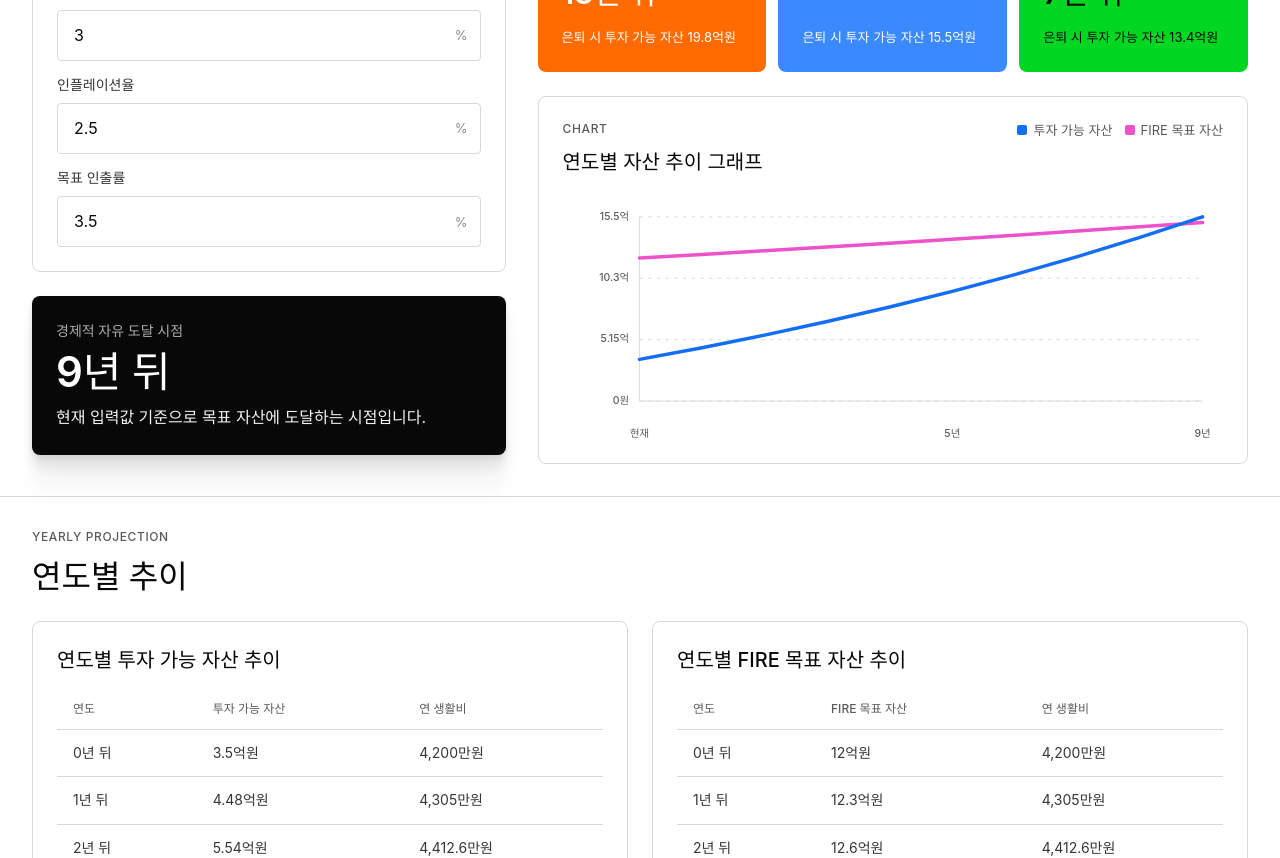
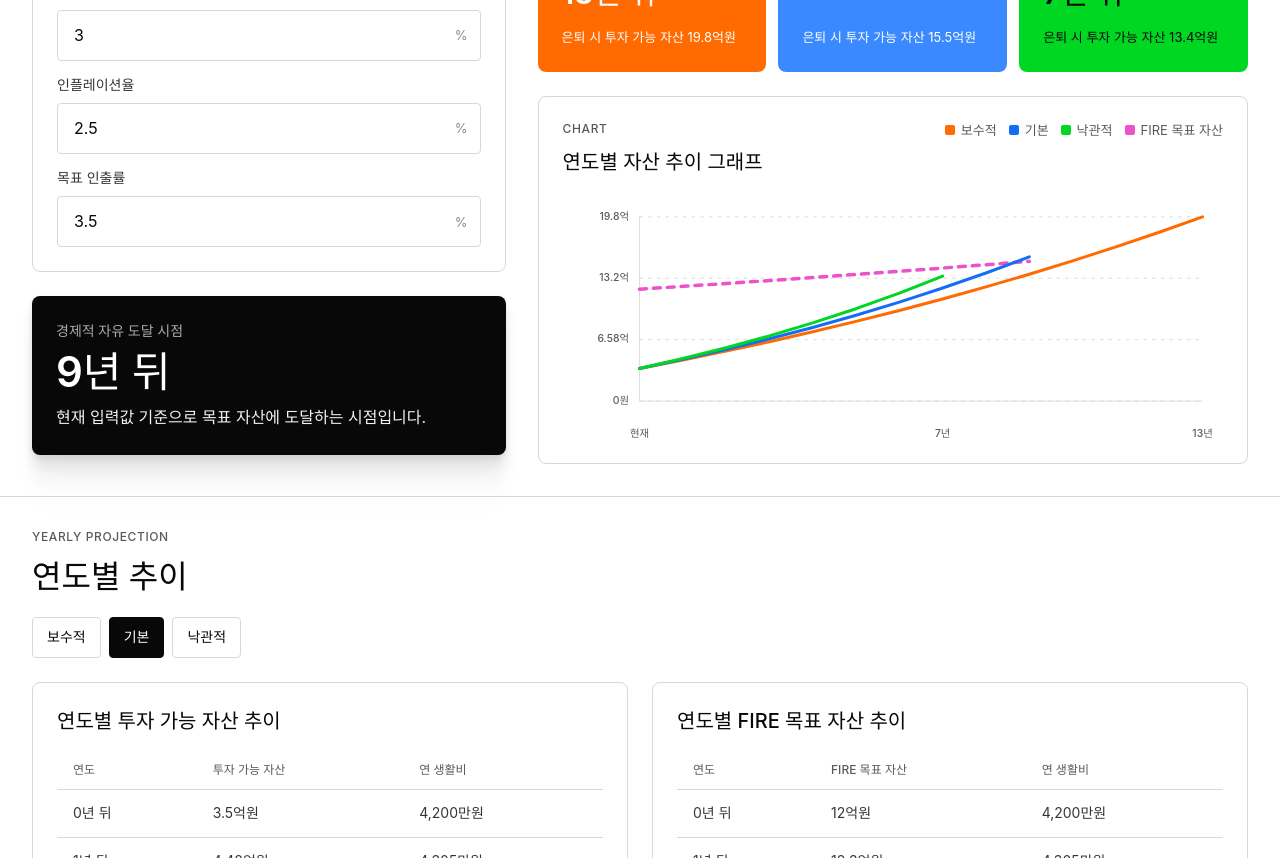
Before and after one commit to heojay/fire-calculator, a React (Vite) app: page / in a window 1280 px wide. Shown: the part 980-1838 px from the top of the page. Built offline with nearby package versions, Linux system fonts and the light colour scheme.

Commit message:
시나리오별 추이 표시를 개선한다

```diff
--- a/src/App.tsx
+++ b/src/App.tsx
@@ -38,10 +38,13 @@ function App() {
   const [formValues, setFormValues] = useState<FormValues>(() =>
     presetToFormValues(fireExamplePreset.values),
   );
+  const [selectedScenarioName, setSelectedScenarioName] = useState("기본");
 
   const inputs = useMemo(() => formValuesToInputs(formValues), [formValues]);
   const scenarios = useMemo(() => calculateFireScenarios(inputs), [inputs]);
   const baseScenario = scenarios[1];
+  const selectedScenario =
+    scenarios.find((scenario) => scenario.name === selectedScenarioName) ?? baseScenario;
 
   const handleFieldChange = (field: keyof FormValues, value: string) => {
     setFormValues((current) => ({
@@ -107,7 +110,7 @@ function App() {
 
           <SummaryGrid scenario={baseScenario} />
           <ScenarioGrid scenarios={scenarios} />
-          <AssetChart scenario={baseScenario} />
+          <AssetChart scenarios={scenarios} />
         </section>
       </section>
 
@@ -116,15 +119,29 @@ function App() {
           <p className="eyebrow">YEARLY PROJECTION</p>
           <h2>연도별 추이</h2>
         </div>
+        <div className="table-actions" aria-label="연도별 추이 시나리오 선택">
+          {scenarios.map((scenario) => (
+            <button
+              className={
+                scenario.name === selectedScenario.name ? "button-primary" : "button-secondary"
+              }
+              key={scenario.name}
+              type="button"
+              onClick={() => setSelectedScenarioName(scenario.name)}
+            >
+              {scenario.name}
+            </button>
+          ))}
+        </div>
         <div className="table-grid">
           <ProjectionTable
             title="연도별 투자 가능 자산 추이"
-            rows={baseScenario.projections}
+            rows={selectedScenario.projections}
             valueKey="investableAssets"
           />
           <ProjectionTable
             title="연도별 FIRE 목표 자산 추이"
-            rows={baseScenario.projections}
+            rows={selectedScenario.projections}
             valueKey="fireTargetAssets"
           />
         </div>
@@ -137,7 +154,7 @@ function ResultHero({ scenario }: { scenario: FireScenarioResult }) {
   return (
     <aside className="hero-card">
       <p className="card-label">경제적 자유 도달 시점</p>
-      <strong>{scenario.status === "achieved" ? `${scenario.yearsToFire}년 뒤` : "도달 어려움"}</strong>
+      <strong>{formatYearsToFire(scenario)}</strong>
       <span>
         {scenario.status === "achieved"
           ? "현재 입력값 기준으로 목표 자산에 도달하는 시점입니다."
@@ -156,7 +173,7 @@ function SummaryGrid({ scenario }: { scenario: FireScenarioResult }) {
         ? "도달 어려움"
         : formatMoney(scenario.retirementFireTargetAssets),
     ],
-    ["앞으로 더 일해야 하는 기간", scenario.yearsToFire === null ? "도달 어려움" : `${scenario.yearsToFire}년`],
+    ["앞으로 더 일해야 하는 기간", formatYearsToFire(scenario)],
     [
       "은퇴 시 예상 투자 가능 자산",
       scenario.retirementInvestableAssets === null
@@ -196,9 +213,7 @@ function ScenarioGrid({ scenarios }: { scenarios: FireScenarioResult[] }) {
         <article className={`scenario-card ${scenarioClassNames[index]}`} key={scenario.name}>
           <span>{scenario.description}</span>
           <h3>{scenario.name} 시나리오</h3>
-          <strong>
-            {scenario.status === "achieved" ? `${scenario.yearsToFire}년 뒤` : "도달 어려움"}
-          </strong>
+          <strong>{formatYearsToFire(scenario)}</strong>
           <p>
             {scenario.retirementInvestableAssets === null
               ? "100년 제한 안에서 FIRE 목표 자산에 도달하지 못합니다."
@@ -210,16 +225,23 @@ function ScenarioGrid({ scenarios }: { scenarios: FireScenarioResult[] }) {
   );
 }
 
-function AssetChart({ scenario }: { scenario: FireScenarioResult }) {
-  const rows = scenario.projections;
+function AssetChart({ scenarios }: { scenarios: FireScenarioResult[] }) {
+  const baseScenario = scenarios[1];
+  const allRows = scenarios.flatMap((scenario) => scenario.projections);
   const width = 760;
   const height = 280;
   const padding = { top: 24, right: 24, bottom: 44, left: 88 };
-  const values = rows.flatMap((row) => [row.investableAssets, row.fireTargetAssets]);
+  const values = [
+    ...allRows.map((row) => row.investableAssets),
+    ...baseScenario.projections.map((row) => row.fireTargetAssets),
+  ];
   const minValue = Math.min(...values, 0);
   const maxValue = Math.max(...values, 1);
   const valueRange = maxValue - minValue || 1;
-  const maxYear = Math.max(rows[rows.length - 1]?.year ?? 1, 1);
+  const maxYear = Math.max(
+    ...scenarios.map((scenario) => scenario.projections.at(-1)?.year ?? 1),
+    1,
+  );
   const yTicks = Array.from({ length: 4 }, (_, index) => minValue + (valueRange / 3) * index);
   const xTicks = Array.from(new Set([0, Math.round(maxYear / 2), maxYear]));
 
@@ -239,8 +261,9 @@ function AssetChart({ scenario }: { scenario: FireScenarioResult }) {
     height -
     padding.bottom -
     ((value - minValue) / valueRange) * (height - padding.top - padding.bottom);
-  const assetPoints = rows.map((row) => toPoint(row, row.investableAssets)).join(" ");
-  const targetPoints = rows.map((row) => toPoint(row, row.fireTargetAssets)).join(" ");
+  const targetPoints = baseScenario.projections
+    .map((row) => toPoint(row, row.fireTargetAssets))
+    .join(" ");
 
   return (
     <article className="chart-card">
@@ -250,7 +273,9 @@ function AssetChart({ scenario }: { scenario: FireScenarioResult }) {
           <h3>연도별 자산 추이 그래프</h3>
         </div>
         <div className="legend">
-          <span className="legend-asset">투자 가능 자산</span>
+          <span className="legend-conservative">보수적</span>
+          <span className="legend-base">기본</span>
+          <span className="legend-optimistic">낙관적</span>
           <span className="legend-target">FIRE 목표 자산</span>
         </div>
       </div>
@@ -294,7 +319,15 @@ function AssetChart({ scenario }: { scenario: FireScenarioResult }) {
           y2={height - padding.bottom}
         />
         <polyline className="target-line" points={targetPoints} />
-        <polyline className="asset-line" points={assetPoints} />
+        {scenarios.map((scenario) => (
+          <polyline
+            className={`scenario-line ${getScenarioLineClassName(scenario.name)}`}
+            key={scenario.name}
+            points={scenario.projections
+              .map((row) => toPoint(row, row.investableAssets))
+              .join(" ")}
+          />
+        ))}
       </svg>
     </article>
   );
@@ -412,6 +445,30 @@ function formatMoney(value: number): string {
   return `${Math.round(value).toLocaleString("ko-KR")}원`;
 }
 
+function formatYearsToFire(scenario: FireScenarioResult): string {
+  if (scenario.yearsToFire === null) {
+    return "도달 어려움";
+  }
+
+  if (scenario.yearsToFire === 0) {
+    return "이미 도달";
+  }
+
+  return `${scenario.yearsToFire}년 뒤`;
+}
+
+function getScenarioLineClassName(name: string): string {
+  if (name === "보수적") {
+    return "conservative-line";
+  }
+
+  if (name === "낙관적") {
+    return "optimistic-line";
+  }
+
+  return "base-line";
+}
+
 function formatMoneyInputHint(value: number): string {
   const absValue = Math.abs(value);
   const sign = value < 0 ? "-" : "";
--- a/src/fireCalculator.ts
+++ b/src/fireCalculator.ts
@@ -139,8 +139,8 @@ export function calculateFireScenarios(inputs: FireInputs): FireScenarioResult[]
     calculateFireScenario(
       {
         ...inputs,
-        annualReturnRate: Math.max(inputs.annualReturnRate + scenario.returnRateDelta, -0.99),
-        inflationRate: Math.max(inputs.inflationRate + scenario.inflationDelta, -0.99),
+        annualReturnRate: Math.max(inputs.annualReturnRate + scenario.returnRateDelta, 0),
+        inflationRate: Math.max(inputs.inflationRate + scenario.inflationDelta, 0),
       },
       scenario.name,
       scenario.description,
--- a/src/styles.css
+++ b/src/styles.css
@@ -399,8 +399,16 @@ legend {
   content: "";
 }
 
-.legend-asset::before {
+.legend-conservative::before {
+  background: var(--orange);
+}
+
+.legend-base::before {
   background: var(--blue-info);
+}
+
+.legend-optimistic::before {
+  background: var(--green);
 }
 
 .legend-target::before {
@@ -446,12 +454,25 @@ svg polyline {
   stroke-linejoin: round;
 }
 
-.asset-line {
+.scenario-line {
+  stroke-width: 3.5;
+}
+
+.conservative-line {
+  stroke: var(--orange);
+}
+
+.base-line {
   stroke: var(--blue-info);
+}
+
+.optimistic-line {
+  stroke: var(--green);
 }
 
 .target-line {
   stroke: var(--pink);
+  stroke-dasharray: 8 8;
 }
 
 .tables-band {
@@ -463,6 +484,20 @@ svg polyline {
   grid-template-columns: repeat(2, minmax(0, 1fr));
   gap: 24px;
   margin-top: 24px;
+}
+
+.table-actions {
+  display: flex;
+  flex-wrap: wrap;
+  gap: 8px;
+  margin-top: 20px;
+}
+
+.table-actions .button-primary,
+.table-actions .button-secondary {
+  min-height: 38px;
+  padding: 8px 14px;
+  font-size: 14px;
 }
 
 .table-card {
```
Also changed, not shown: 1 other file (tests, documents, lock files or other folders).
